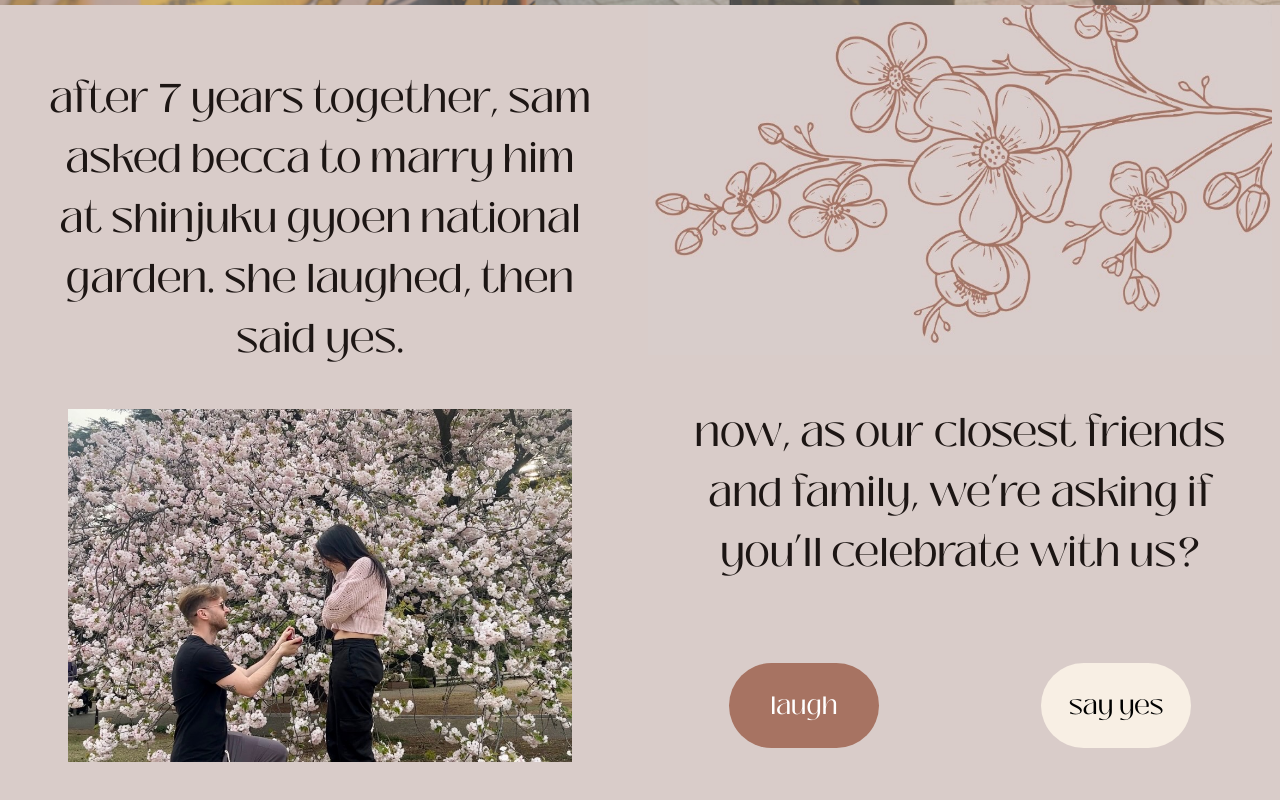
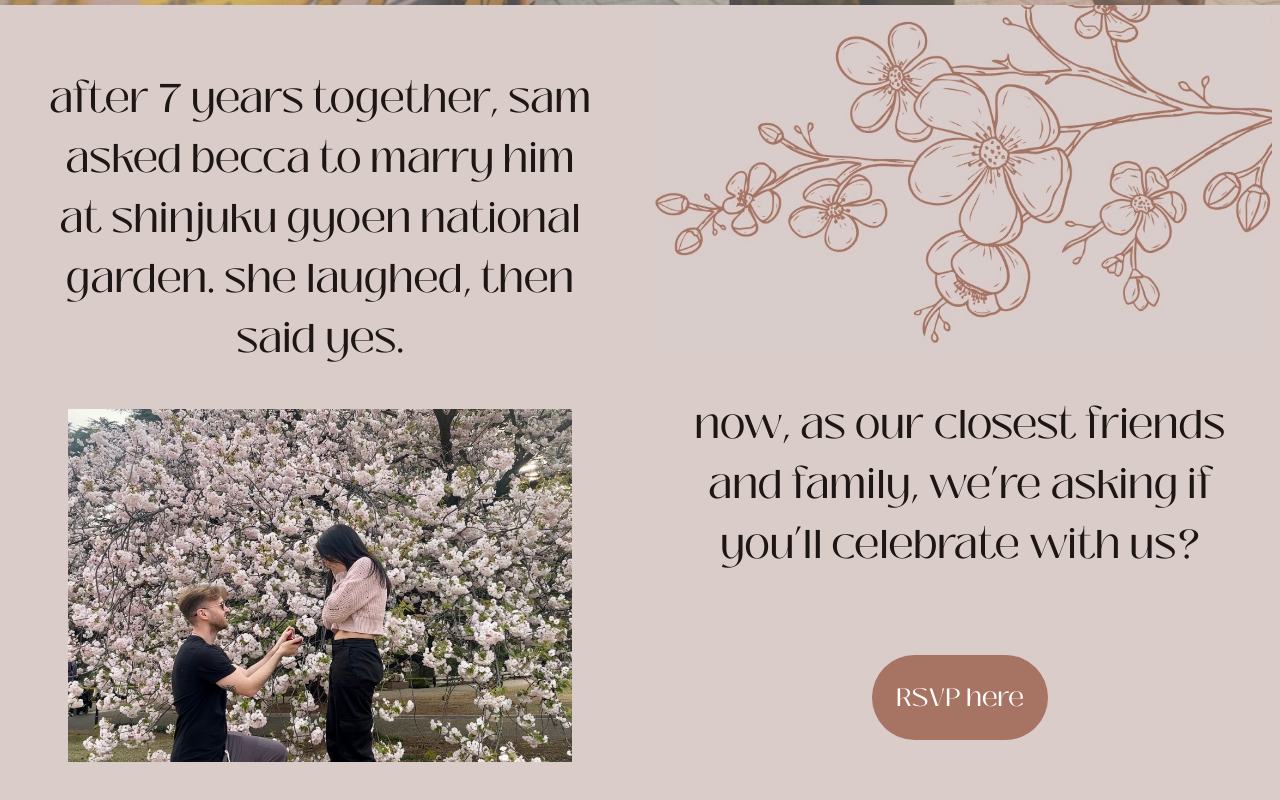
Before and after one commit to SamBaldwin4566/weddingSite, a website: page index.html in a window 1280 px wide. Shown: the part 795-1595 px from the top of the page. Drawn offline with Linux system fonts and the light colour scheme.

Commit message:
RSVP added

```diff
--- a/index.html
+++ b/index.html
@@ -63,15 +63,18 @@
             <div class="w-[100%] mx-auto md:w-[50%] px-2 ">
 
                 <img src="Images/blossoms.jpeg" class=" hidden md:block md:-mt-16 -mr-10">
-                <div class="text-[30px] lg:text-[40px] text-center mt-12 xl:mt-20 px-2">now, as our closest friends and family, we’re asking if you’ll celebrate with us?</div>
-                <div class="mt-10">
-                    <div class="mt-10 lg:mt-20 flex justify-around">
-                        <div class=" bg-[#A77362] mx-auto w-[150px] rounded-full text-white p-6 text-center text-[25px]">
+                <div class="text-[30px] lg:text-[40px] text-center mt-10 xl:mt-20 px-2">now, as our closest friends and family, we’re asking if you’ll celebrate with us?</div>
+                <div class="mt-4">
+                    <div class="mt-10 md:mt-4 lg:mt-20 flex justify-around">
+                        <!-- <div class=" bg-[#A77362] mx-auto w-[150px] rounded-full text-white p-6 text-center text-[25px]">
                             <button>laugh</button>
+                        </div> -->
+                        <div class="bg-[#A77362] mx-auto w-[300px] rounded-full text-white p-6 text-center text-[25px]">
+                            <button><a href="form.html">RSVP here</a></button>
                         </div>
-                        <div class=" bg-[#F8EFE4] mx-auto w-[150px] rounded-full text-black p-6 text-center text-[25px]">
+                        <!-- <div class=" bg-[#A77362] mx-auto w-[150px] rounded-full text-white p-6 text-center text-[25px]">
                             <button>say yes</button>
-                        </div>
+                        </div> -->
                     </div>
                 </div>
 
@@ -82,6 +85,8 @@
 
 
 
+
+
     <script>
 
     </script>
```
Also changed, not shown: form.html (added, +25 -0 lines), 8 other files.
